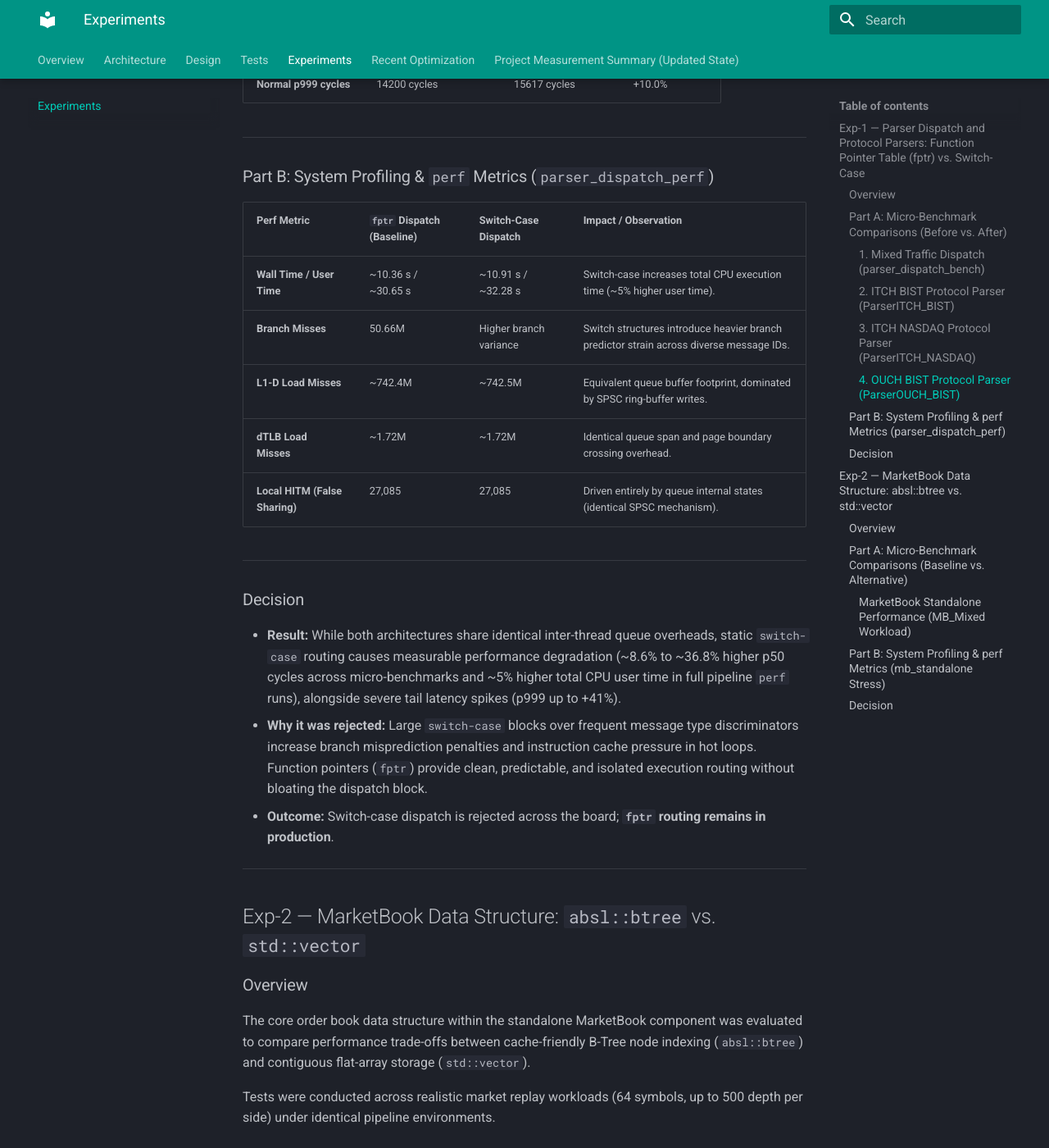
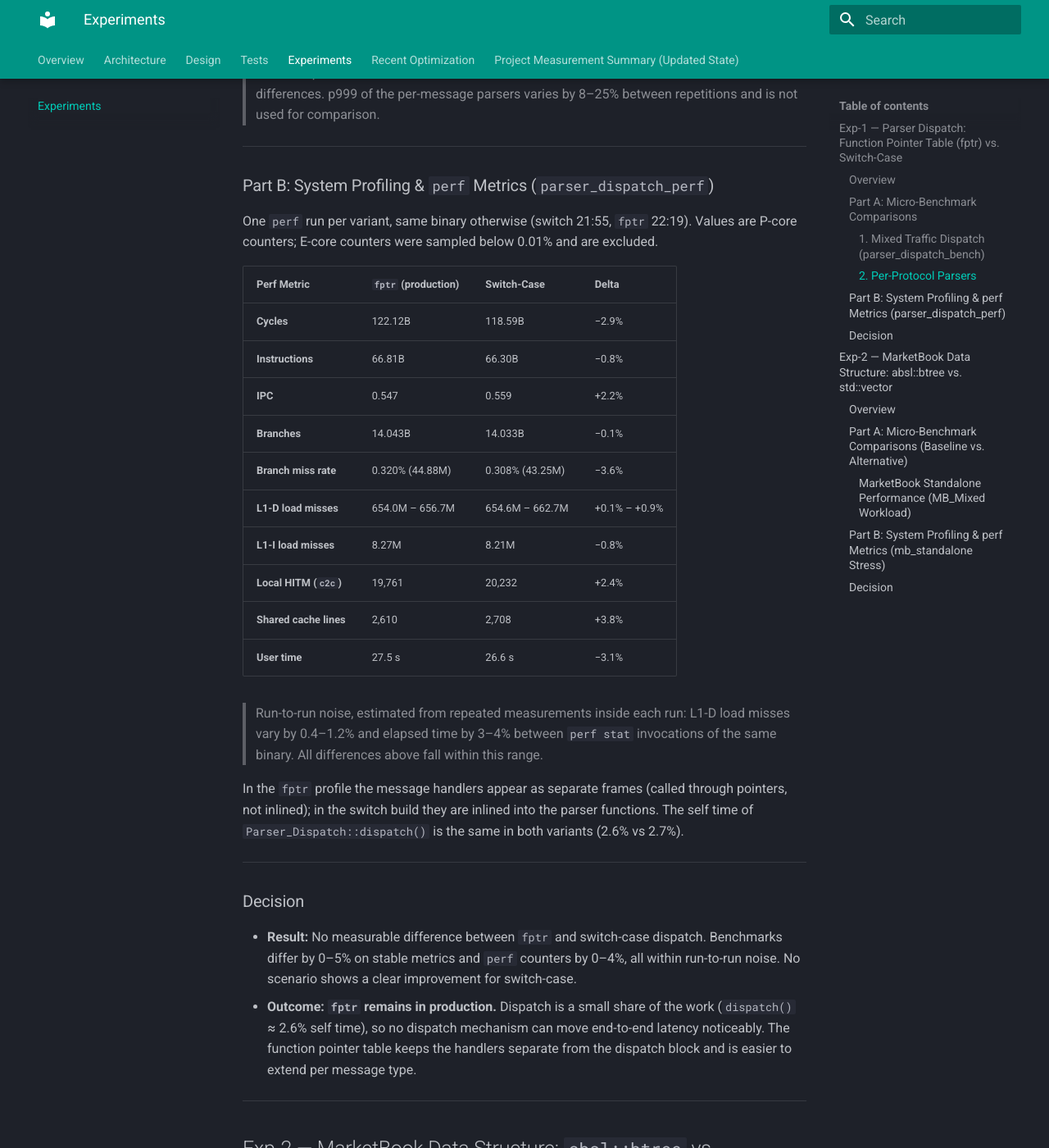
Before and after one commit to UmutCanDundar/TradingEngine-docs, an MkDocs documentation site: the page built from docs/experiments.md, in a window 1280 px wide and 1400 px high, scrolled down 1773 px. Shown: the whole window at 82% size. Built offline with MkDocs 1.6.1 and Material for MkDocs 9.7.7, drawn with Linux system fonts in a browser that asks for light colours; some of the changed text lies outside the part shown.

Commit message:
Recent Opt updated

```diff
--- a/docs/experiments.md
+++ b/docs/experiments.md
@@ -4,68 +4,74 @@ This page documents architectural explorations, design pattern evaluations, and
 
 ---
 
-## Exp-1 — Parser Dispatch and Protocol Parsers: Function Pointer Table (`fptr`) vs. Switch-Case
+## Exp-1 — Parser Dispatch: Function Pointer Table (`fptr`) vs. Switch-Case
 
 ### Overview
-Message type dispatching across all binary and text protocol parsers (Mixed traffic, ITCH BIST, ITCH NASDAQ, and OUCH BIST) was evaluated to compare the performance trade-offs between static branch-based routing (`switch-case`) and indirect function pointer (`fptr`) dispatch.
 
-*Note: Both implementations run on the identical SPSC pipeline (`boost::lockfree` queue), ensuring queue-induced cache metrics remain baseline-equivalent.*
+Message-type dispatch in the parser layer was evaluated: an indirect function pointer table (`fptr`, production) against a `switch-case` implementation. Code and pipeline are otherwise identical, both variants use the custom SPSC queue (`CustomQueue`). Both were measured back-to-back on 2026-10-31 (switch 21:54–22:07, `fptr` 22:11–22:19) with the `performance` governor. Benchmark values are medians; cycles are TSC ticks; CV is the run-to-run noise of the measurement.
 
 ---
 
-### Part A: Micro-Benchmark Comparisons (Before vs. After)
+### Part A: Micro-Benchmark Comparisons
 
 #### 1. Mixed Traffic Dispatch (`parser_dispatch_bench`)
-| Metric | Before (`fptr` Baseline) | After (Switch-Case) | Delta / Decision |
-|---|---|---|---|
-| **Median (ns)** | 1460 ns | 1585 ns | +8.6% |
-| **p50 cycles** | 4030 cycles | 4413 cycles | +9.5% |
-| **p99 cycles** | 5094 cycles | 5426 cycles | +6.5% |
-| **p999 cycles** | 7938 cycles | 11204 cycles | +41.1% |
 
-#### 2. ITCH BIST Protocol Parser (`ParserITCH_BIST`)
-| Scenario / Metric | Before (`fptr` Baseline) | After (Switch-Case) | Delta / Decision |
-|---|---|---|---|
-| **Best p50 cycles** | 246 cycles | 312 cycles | +26.8% |
-| **Best p999 cycles** | 383 cycles | 534 cycles | +39.4% |
-| **Worst p50 cycles** | 573 cycles | 752 cycles | +31.2% |
-| **Worst p999 cycles** | 1149 cycles | 1254 cycles | +9.1% |
+| Metric          | `fptr` (production) | Switch-Case | Delta | CV (fptr / switch) |
+|-----------------|---------------------|-------------|-------|--------------------|
+| **Median (ns)** | 1381                | 1405        | +1.7% | 4.9% / 3.0%        |
+| **p50 cycles**  | 3731                | 3778        | +1.3% | 3.6% / 2.2%        |
+| **p99 cycles**  | 5047                | 5297        | +5.0% | 5.2% / 4.1%        |
+| **p999 cycles** | 13386               | 13593       | +1.5% | 1.1% / 0.9%        |
 
-#### 3. ITCH NASDAQ Protocol Parser (`ParserITCH_NASDAQ`)
-| Scenario / Metric | Before (`fptr` Baseline) | After (Switch-Case) | Delta / Decision |
-|---|---|---|---|
-| **Best p50 cycles** | 228 cycles | 312 cycles | +36.8% |
-| **Best p999 cycles** | 350 cycles | 421 cycles | +20.3% |
-| **Worst p50 cycles** | 556 cycles | 758 cycles | +36.3% |
-| **Worst p999 cycles** | 1027 cycles | 1119 cycles | +9.0% |
+#### 2. Per-Protocol Parsers
 
-#### 4. OUCH BIST Protocol Parser (`ParserOUCH_BIST`)
-| Scenario / Metric | Before (`fptr` Baseline) | After (Switch-Case) | Delta / Decision |
-|---|---|---|---|
-| **Best p50 cycles** | 1020 cycles | 1109 cycles | +8.7% |
-| **Best p999 cycles** | 1450 cycles | 1653 cycles | +14.0% |
-| **Normal p50 cycles** | 7800 cycles | 8508 cycles | +9.1% |
-| **Normal p999 cycles** | 14200 cycles | 15617 cycles | +10.0% |
+| Parser / Scenario     | Metric       | `fptr` | Switch | Delta   | Note                       |
+|-----------------------|--------------|--------|--------|---------|----------------------------|
+| **OUCH BIST** (normal)| Median (ns)  | 2188   | 2244   | +2.6%   |                            |
+|                       | p50 cycles   | 6026   | 6152   | +2.1%   |                            |
+|                       | p99 cycles   | 8378   | 8710   | +4.0%   |                            |
+| **ITCH BIST** (best)  | Median (ns)  | 140    | 140    | 0%      |                            |
+|                       | p50 cycles   | 295    | 254    | (−13.9%)| noisy: p50 CV 8–16%        |
+| **ITCH BIST** (worst) | Median (ns)  | 195    | 197    | +1.0%   |                            |
+|                       | p50 cycles   | 417    | 434    | +4.1%   |                            |
+|                       | p99 cycles   | 754    | 738    | −2.1%   |                            |
+| **ITCH NASDAQ** (best)| Median (ns)  | 141    | 140    | −0.7%   |                            |
+|                       | p50 cycles   | 300    | 260    | (−13.3%)| noisy: p50 CV 9–11%        |
+| **ITCH NASDAQ** (worst)| Median (ns) | 205    | 210    | +2.4%   |                            |
+|                       | p50 cycles   | 450    | 454    | +0.9%   |                            |
+|                       | p99 cycles   | 820    | 784    | −4.4%   |                            |
+
+> Values in parentheses are within the measurement noise of the scenario and are not treated as differences. p999 of the per-message parsers varies by 8–25% between repetitions and is not used for comparison.
 
 ---
 
 ### Part B: System Profiling & `perf` Metrics (`parser_dispatch_perf`)
 
-| Perf Metric | `fptr` Dispatch (Baseline) | Switch-Case Dispatch | Impact / Observation |
-|---|---|---|---|
-| **Wall Time / User Time** | ~10.36 s / ~30.65 s | ~10.91 s / ~32.28 s | Switch-case increases total CPU execution time (~5% higher user time). |
-| **Branch Misses** | 50.66M | Higher branch variance | Switch structures introduce heavier branch predictor strain across diverse message IDs. |
-| **L1-D Load Misses** | ~742.4M | ~742.5M | Equivalent queue buffer footprint, dominated by SPSC ring-buffer writes. |
-| **dTLB Load Misses** | ~1.72M | ~1.72M | Identical queue span and page boundary crossing overhead. |
-| **Local HITM (False Sharing)** | 27,085 | 27,085 | Driven entirely by queue internal states (identical SPSC mechanism). |
+One `perf` run per variant, same binary otherwise (switch 21:55, `fptr` 22:19). Values are P-core counters; E-core counters were sampled below 0.01% and are excluded.
+
+| Perf Metric              | `fptr` (production) | Switch-Case     | Delta          |
+|--------------------------|---------------------|-----------------|----------------|
+| **Cycles**               | 122.12B             | 118.59B         | −2.9%          |
+| **Instructions**         | 66.81B              | 66.30B          | −0.8%          |
+| **IPC**                  | 0.547               | 0.559           | +2.2%          |
+| **Branches**             | 14.043B             | 14.033B         | −0.1%          |
+| **Branch miss rate**     | 0.320% (44.88M)     | 0.308% (43.25M) | −3.6%          |
+| **L1-D load misses**     | 654.0M – 656.7M     | 654.6M – 662.7M | +0.1% – +0.9%  |
+| **L1-I load misses**     | 8.27M               | 8.21M           | −0.8%          |
+| **Local HITM (`c2c`)**   | 19,761              | 20,232          | +2.4%          |
+| **Shared cache lines**   | 2,610               | 2,708           | +3.8%          |
+| **User time**            | 27.5 s              | 26.6 s          | −3.1%          |
+
+> Run-to-run noise, estimated from repeated measurements inside each run: L1-D load misses vary by 0.4–1.2% and elapsed time by 3–4% between `perf stat` invocations of the same binary. All differences above fall within this range.
+
+In the `fptr` profile the message handlers appear as separate frames (called through pointers, not inlined); in the switch build they are inlined into the parser functions. The self time of `Parser_Dispatch::dispatch()` is the same in both variants (2.6% vs 2.7%).
 
 ---
 
 ### Decision
 
-* **Result:** While both architectures share identical inter-thread queue overheads, static `switch-case` routing causes measurable performance degradation (~8.6% to ~36.8% higher p50 cycles across micro-benchmarks and ~5% higher total CPU user time in full pipeline `perf` runs), alongside severe tail latency spikes (p999 up to +41%).
-* **Why it was rejected:** Large `switch-case` blocks over frequent message type discriminators increase branch misprediction penalties and instruction cache pressure in hot loops. Function pointers (`fptr`) provide clean, predictable, and isolated execution routing without bloating the dispatch block.
-* **Outcome:** Switch-case dispatch is rejected across the board; **`fptr` routing remains in production**.
+- **Result:** No measurable difference between `fptr` and switch-case dispatch. Benchmarks differ by 0–5% on stable metrics and `perf` counters by 0–4%, all within run-to-run noise. No scenario shows a clear improvement for switch-case.
+- **Outcome:** **`fptr` remains in production.** Dispatch is a small share of the work (`dispatch()` ≈ 2.6% self time), so no dispatch mechanism can move end-to-end latency noticeably. The function pointer table keeps the handlers separate from the dispatch block and is easier to extend per message type.
 
 ---
 
@@ -75,6 +81,8 @@ Message type dispatching across all binary and text protocol parsers (Mixed traf
 The core order book data structure within the standalone MarketBook component was evaluated to compare performance trade-offs between cache-friendly B-Tree node indexing (`absl::btree`) and contiguous flat-array storage (`std::vector`).
 
 Tests were conducted across realistic market replay workloads (64 symbols, up to 500 depth per side) under identical pipeline environments.
+
+Tested layout: ascending sorted std::vector (best bid at the back, best ask at the front); a descending-ask layout was not evaluated, so the ask side shifts the whole array on top-of-book updates.
 
 ---
 
@@ -107,7 +115,7 @@ Tests were conducted across realistic market replay workloads (64 symbols, up to
 
 ### Decision
 
-- **Result:** `std::vector` causes severe performance degradation in mixed order book operations (median latency **+89.5% slower**, p99 tail latency **~7x higher**) and inflates order book heap memory footprint by **~18x** (35.37 MB vs 1.97 MB).
+- **Result:** `std::vector` causes severe performance degradation in mixed order book operations (median latency **+89.5% slower**, p99 tail latency **~7x higher**) and inflates order book heap memory footprint by likely driven by the reserved capacity.
 
 - **Why `std::vector` was rejected:** Maintaining sorted array invariants forces $O(N)$ linear memory shifts (`memmove`) on every order book update. Under deep book depths, this produces massive instruction bloat (229.6B vs 81.9B instructions retired) and pollutes L1 Data Caches. High hardware IPC in `vector` is an artifact of raw memory copying rather than productive business logic.
 
```
Also changed, not shown: docs/index.md (+2 -4 lines), docs/tests.md (+3 -0 lines), site/search/search_index.json, site/summary/index.html.
